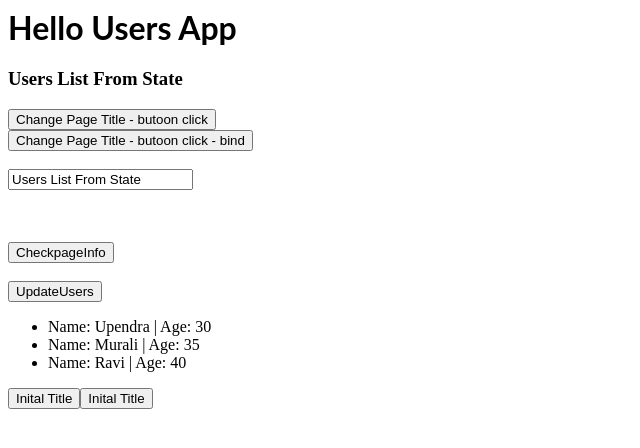
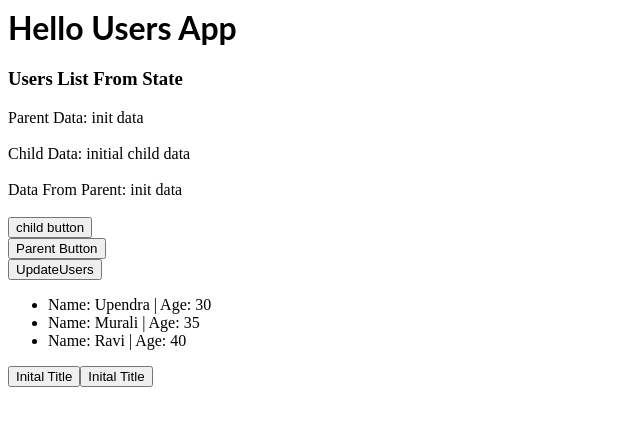
Before and after one commit to upendraPDF365/react-practice, a React (Create React App) app: page / in a window 1280 px wide. Shown: the top 448 px of the page, without its empty margins (0-640 px from the left). Built offline with nearby package versions, Linux system fonts and the light colour scheme.

Commit message:
Data transfer between child and parent components

```diff
--- /dev/null
+++ b/src/parentToChildData/otherChild.js
@@ -0,0 +1,17 @@
+import React from 'react';
+
+const OtherChild = (props) => {
+  const childData = 'This data is from Child Component';
+  return (
+    <div>
+      Data From Parent: {props.parentData}
+      <br />
+      <br />
+      <button onClick={() => props.childToParent(childData)}>
+        {props.name}
+      </button>
+    </div>
+  );
+};
+
+export default OtherChild;
--- /dev/null
+++ b/src/parentToChildData/otherParent.js
@@ -0,0 +1,32 @@
+import React, { useState } from 'react';
+
+import OtherChild from './otherChild';
+
+const OtherParent = () => {
+  const [data, setData] = useState('init data');
+  const [data1, setChildData] = useState('initial child data');
+  const parentToChild = () => {
+    setData('data to set from parent');
+  };
+  const childToParent = (childData) => {
+    setChildData(childData);
+  };
+  return (
+    <div>
+      Parent Data: {data}
+      <br />
+      <br />
+      Child Data: {data1}
+      <br />
+      <br />
+      <OtherChild
+        parentData={data}
+        childToParent={childToParent}
+        name="child button"
+      />
+      <button onClick={parentToChild}>Parent Button</button>
+    </div>
+  );
+};
+
+export default OtherParent;
--- a/src/users/User.js
+++ b/src/users/User.js
@@ -1,4 +1,5 @@
 import React from 'react';
+
 
 const User = (props) => {
   var age = props.age ? props.age : 'NA';
--- a/src/users/Users.js
+++ b/src/users/Users.js
@@ -2,6 +2,11 @@ import React from 'react';
 
 import User from './User';
 import PageTitle from '../pageInfo/Title';
+
+
+import OtherParent from '../parentToChildData/otherParent';
+
+
 class Users extends React.Component {
   constructor(props) {
     super(props);
@@ -89,7 +94,8 @@ class Users extends React.Component {
         <div>
           <PageTitle name={this.state.userListPageTitle} />
         </div>
-        <button onClick={this.changePageTitleButtonClick}>
+        <OtherParent />
+        {/* <button onClick={this.changePageTitleButtonClick}>
           Change Page Title - butoon click
         </button>
         <br />
@@ -110,7 +116,7 @@ class Users extends React.Component {
         <br />
         <button onClick={this.checkValues}>CheckpageInfo</button>
         <br />
-        <br />
+        <br /> */}
         <button onClick={this.updateUsers}>UpdateUsers</button>
         <br />
         <ul>
```
